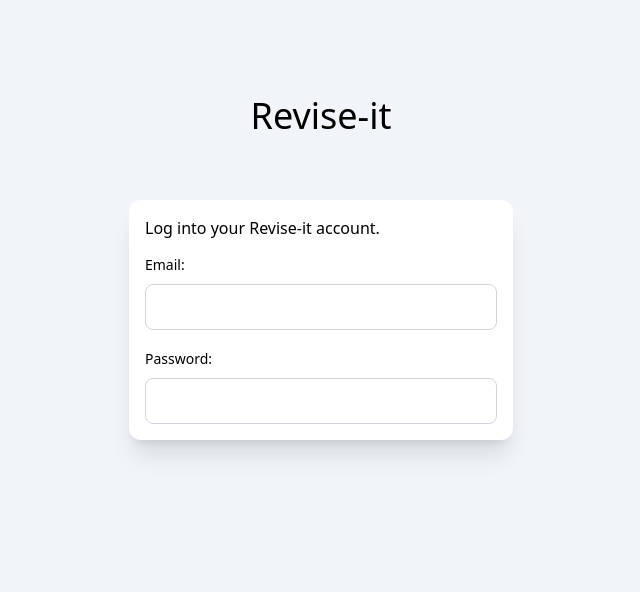
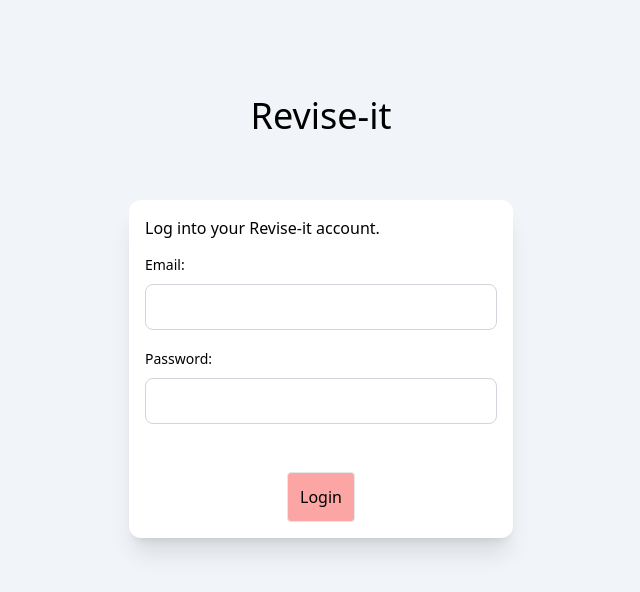
Before and after one commit to liam1703/revise-it, a Vue app in the folder frontend/: page /login in a window 1280 px wide. Shown: the top 592 px of the page, without its empty margins (319-959 px from the left). Built offline with nearby package versions, Linux system fonts and the light colour scheme.

Commit message:
Add login button

```diff
--- a/frontend/src/views/Login.vue
+++ b/frontend/src/views/Login.vue
@@ -8,6 +8,9 @@
         <input v-model="email" id="email" type="text" class="mt-2 mb-4 p-2 text-lg w-full rounded-lg border border-gray-300 focus:ring-blue-500 focus:border-blue-500">
         <label for="password" class="text-sm font-medium">Password:</label>
         <input v-model="password" id="password" type="password" class="mt-2 p-2 text-lg w-full rounded-lg border border-gray-300 focus:ring-blue-500 focus:border-blue-500">
+        <div class="mt-12 text-center">
+          <button class="border border-solid p-3 rounded background-base">Login</button>
+        </div>
       </div>
     </div>
   </div>
```
